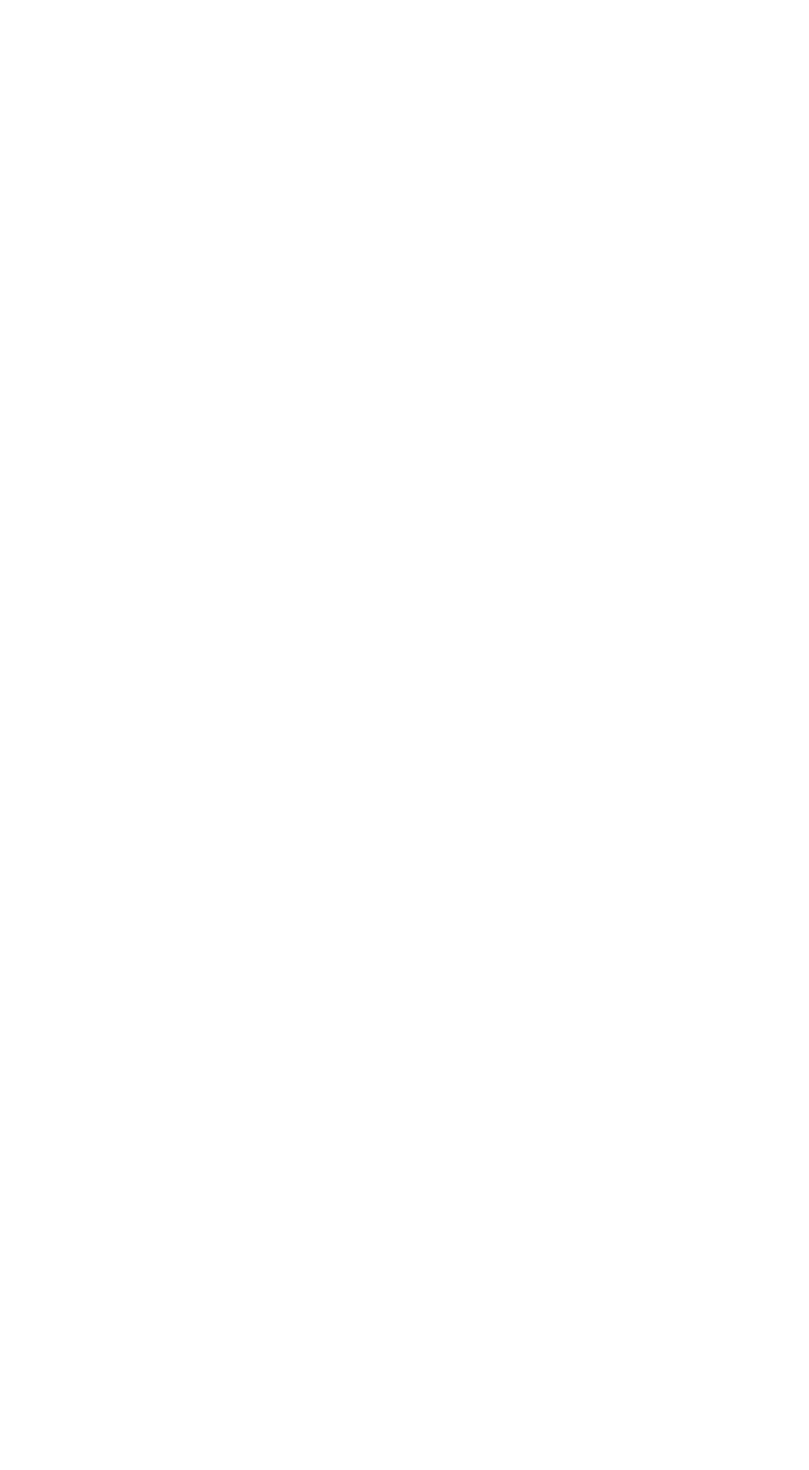
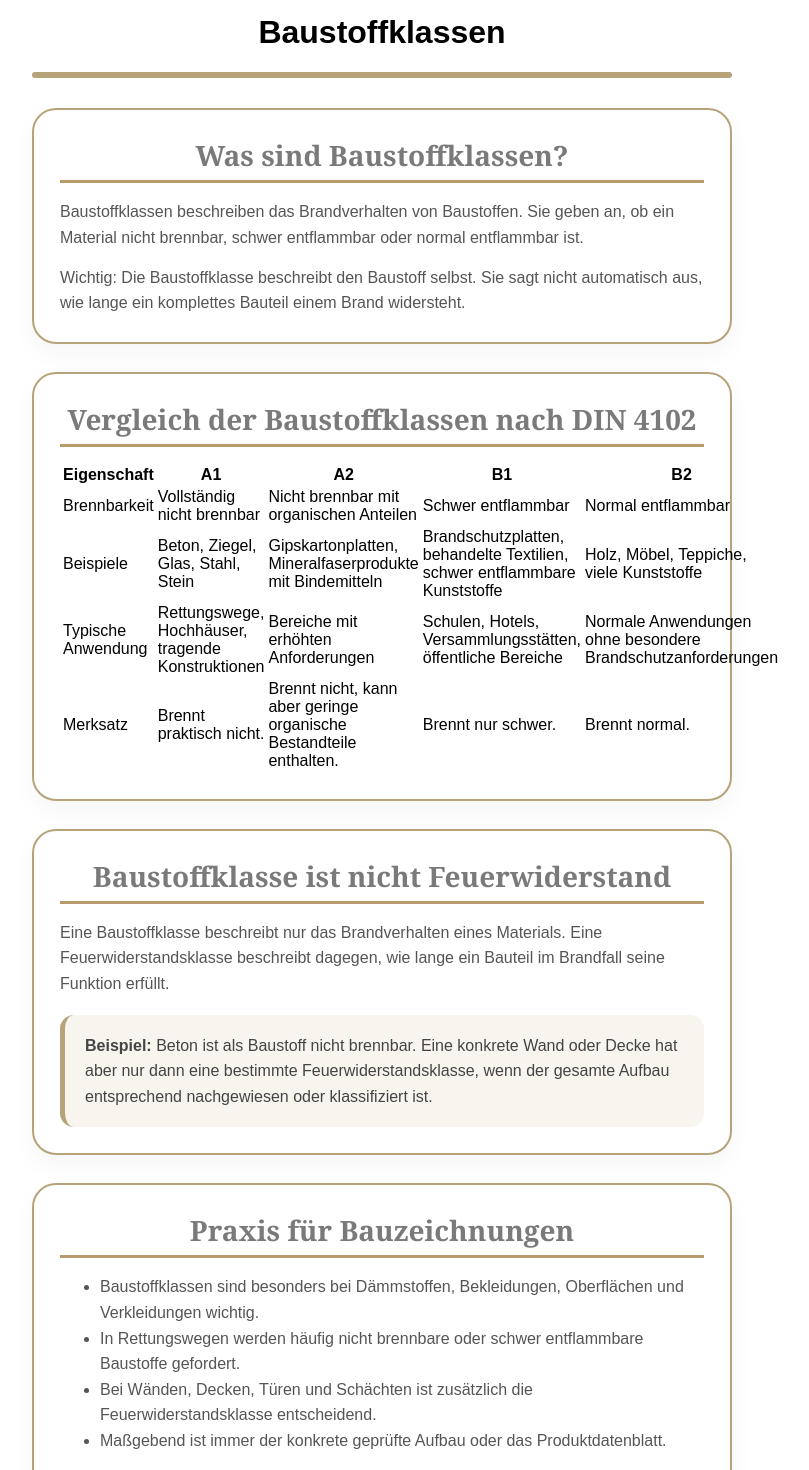
Before and after one commit to davidfischercounter-cell/ADS-Tool, a React (Vite) app: page /brandschutz/baustoffklassen in a window 1280 px wide. Before the commit this address had no page. Shown: the part 180-1650 px from the top of the page, without its empty margins (258-1067 px from the left). Before the commit the page ends 800 px from the top, so only its background shows below. Built offline with nearby package versions, Linux system fonts and the light colour scheme.

Commit message:
Baustoffklassen

```diff
--- a/src/App.jsx
+++ b/src/App.jsx
@@ -3,12 +3,13 @@ import { Routes, Route } from "react-router-dom";
 
 import Layout from "./components/Layout.jsx";
 import "./styles/styles.css";
+
 import BauNVO from "./pages/BauNVO.jsx";
-
 import BBQTool from "./pages/BBQTool.jsx";
 import BBQReport from "./pages/BBQReport.jsx";
+import Abstandsflaechen from "./pages/Abstandsflaechen.jsx";
 
-import Abstandsflaechen from "./pages/Abstandsflaechen.jsx";
+import BrandschutzBaustoffklassen from "./pages/BrandschutzBaustoffklassen.jsx";
 
 import Home from "./pages/Home.jsx";
 import Revit from "./pages/Revit.jsx";
@@ -16,11 +17,14 @@ import Solutions from "./pages/Solutions.jsx";
 import Requests from "./pages/Requests.jsx";
 import Clouds from "./pages/Clouds.jsx";
 import Tools from "./pages/Tools.jsx";
+import Brandschutz from "./pages/Brandschutz.jsx";
+
 import RevitModellierung from "./pages/RevitModellierung.jsx";
 import RevitFamilien from "./pages/RevitFamilien.jsx";
 import RevitImport from "./pages/RevitImport.jsx";
 import RevitZusammenarbeit from "./pages/RevitZusammenarbeit.jsx";
 import RevitDarstellung from "./pages/RevitDarstellung.jsx";
+
 import GRZGFZ from "./pages/GRZGFZ.jsx";
 import LBOFinder from "./pages/LBOFinder.jsx";
 import BauGB from "./pages/BauGB.jsx";
@@ -37,10 +41,19 @@ function App() {
       <Routes>
         <Route element={<Layout />}>
           <Route path="/" element={<Home />} />
+
           <Route path="/revit" element={<Revit />} />
+          <Route path="/clouds" element={<Clouds />} />
           <Route path="/solutions" element={<Solutions />} />
           <Route path="/requests" element={<Requests />} />
-          <Route path="/clouds" element={<Clouds />} />
+          <Route path="/tools" element={<Tools />} />
+          <Route path="/brandschutz" element={<Brandschutz />} />
+
+          <Route
+            path="/brandschutz/baustoffklassen"
+            element={<BrandschutzBaustoffklassen />}
+          />
+
           <Route path="/bbq" element={<BBQTool />} />
           <Route path="/bbq-report" element={<BBQReport />} />
 
@@ -48,8 +61,6 @@ function App() {
             path="/tools/bauvorlagen-darstellung"
             element={<BauvorlagenDarstellung />}
           />
-
-          <Route path="/tools" element={<Tools />} />
           <Route path="/tools/baugb" element={<BauGB />} />
           <Route
             path="/tools/abstandsflaechen"
@@ -58,6 +69,7 @@ function App() {
           <Route path="/tools/baunvo" element={<BauNVO />} />
           <Route path="/tools/grz-gfz" element={<GRZGFZ />} />
           <Route path="/tools/lbo-finder" element={<LBOFinder />} />
+
           <Route path="/revit/modellierung" element={<RevitModellierung />} />
           <Route path="/revit/familien" element={<RevitFamilien />} />
           <Route path="/revit/import" element={<RevitImport />} />
--- /dev/null
+++ b/src/pages/Brandschutz.jsx
@@ -0,0 +1,28 @@
+import { Link } from "react-router-dom";
+import "../styles/dashboard.css";
+
+function Brandschutz() {
+  return (
+    <div className="dashboard">
+      <div className="tile-grid">
+        <Link to="/brandschutz/baustoffklassen" className="tile">
+          Baustoffklassen
+        </Link>
+
+        <Link to="/brandschutz/klassifizierung" className="tile">
+          Klassifizierung
+        </Link>
+
+        <Link to="/brandschutz/bmabwa" className="tile">
+          BMA/BWA
+        </Link>
+
+        <Link to="/brandschutz/brandwand" className="tile">
+          Brandwand vs. F90
+        </Link>
+      </div>
+    </div>
+  );
+}
+
+export default Brandschutz;
--- /dev/null
+++ b/src/pages/BrandschutzBaustoffklassen.jsx
@@ -0,0 +1,130 @@
+import "../styles/dashboard.css";
+import "../styles/styles.css";
+
+function BrandschutzBaustoffklassen() {
+  return (
+    <div className="dashboard">
+      <div className="page-banner">
+        <h1>Baustoffklassen</h1>
+        <div className="page-line"></div>
+      </div>
+
+      <section className="content-card">
+        <h2>Was sind Baustoffklassen?</h2>
+        <p>
+          Baustoffklassen beschreiben das Brandverhalten von Baustoffen. Sie
+          geben an, ob ein Material nicht brennbar, schwer entflammbar oder
+          normal entflammbar ist.
+        </p>
+        <p>
+          Wichtig: Die Baustoffklasse beschreibt den Baustoff selbst. Sie sagt
+          nicht automatisch aus, wie lange ein komplettes Bauteil einem Brand
+          widersteht.
+        </p>
+      </section>
+
+      <section className="content-card">
+        <h2>Vergleich der Baustoffklassen nach DIN 4102</h2>
+
+        <div className="brand-table-wrapper">
+          <table className="brand-table-real">
+            <thead>
+              <tr>
+                <th>Eigenschaft</th>
+                <th>A1</th>
+                <th>A2</th>
+                <th>B1</th>
+                <th>B2</th>
+              </tr>
+            </thead>
+            <tbody>
+              <tr>
+                <td className="brand-row-title">Brennbarkeit</td>
+                <td>Vollständig nicht brennbar</td>
+                <td>Nicht brennbar mit organischen Anteilen</td>
+                <td>Schwer entflammbar</td>
+                <td>Normal entflammbar</td>
+              </tr>
+
+              <tr>
+                <td className="brand-row-title">Beispiele</td>
+                <td>Beton, Ziegel, Glas, Stahl, Stein</td>
+                <td>
+                  Gipskartonplatten, Mineralfaserprodukte mit Bindemitteln
+                </td>
+                <td>
+                  Brandschutzplatten, behandelte Textilien, schwer entflammbare
+                  Kunststoffe
+                </td>
+                <td>Holz, Möbel, Teppiche, viele Kunststoffe</td>
+              </tr>
+
+              <tr>
+                <td className="brand-row-title">Typische Anwendung</td>
+                <td>Rettungswege, Hochhäuser, tragende Konstruktionen</td>
+                <td>Bereiche mit erhöhten Anforderungen</td>
+                <td>
+                  Schulen, Hotels, Versammlungsstätten, öffentliche Bereiche
+                </td>
+                <td>
+                  Normale Anwendungen ohne besondere Brandschutzanforderungen
+                </td>
+              </tr>
+
+              <tr>
+                <td className="brand-row-title">Merksatz</td>
+                <td>Brennt praktisch nicht.</td>
+                <td>
+                  Brennt nicht, kann aber geringe organische Bestandteile
+                  enthalten.
+                </td>
+                <td>Brennt nur schwer.</td>
+                <td>Brennt normal.</td>
+              </tr>
+            </tbody>
+          </table>
+        </div>
+      </section>
+
+      <section className="content-card">
+        <h2>Baustoffklasse ist nicht Feuerwiderstand</h2>
+        <p>
+          Eine Baustoffklasse beschreibt nur das Brandverhalten eines Materials.
+          Eine Feuerwiderstandsklasse beschreibt dagegen, wie lange ein Bauteil
+          im Brandfall seine Funktion erfüllt.
+        </p>
+
+        <div className="info-box">
+          <strong>Beispiel:</strong> Beton ist als Baustoff nicht brennbar. Eine
+          konkrete Wand oder Decke hat aber nur dann eine bestimmte
+          Feuerwiderstandsklasse, wenn der gesamte Aufbau entsprechend
+          nachgewiesen oder klassifiziert ist.
+        </div>
+      </section>
+
+      <section className="content-card">
+        <h2>Praxis für Bauzeichnungen</h2>
+        <ul>
+          <li>
+            Baustoffklassen sind besonders bei Dämmstoffen, Bekleidungen,
+            Oberflächen und Verkleidungen wichtig.
+          </li>
+          <li>
+            In Rettungswegen werden häufig nicht brennbare oder schwer
+            entflammbare Baustoffe gefordert.
+          </li>
+          <li>
+            Bei Wänden, Decken, Türen und Schächten ist zusätzlich die
+            Feuerwiderstandsklasse entscheidend.
+          </li>
+          <li>
+            Maßgebend ist immer der konkrete geprüfte Aufbau oder das
+            Produktdatenblatt.
+          </li>
+        </ul>
+      </section>
+    </div>
+  );
+}
+
+export default BrandschutzBaustoffklassen;
--- a/src/pages/Home.jsx
+++ b/src/pages/Home.jsx
@@ -20,6 +20,11 @@ function Home() {
         <Link to="/requests" className="tile">
           Anfragen
         </Link>
+
+        <Link to="/brandschutz" className="tile">
+          Brandschutz
+        </Link>
+
         <Link to="/tools" className="tile">
           Tools
         </Link>
--- a/src/styles/styles.css
+++ b/src/styles/styles.css
@@ -569,3 +569,112 @@ body {
     font-size: 22px;
   }
 }
+
+/* =========================
+   BRANDSCHUTZ
+========================= */
+
+.content-card {
+  max-width: 1100px;
+  margin: 0 auto 28px;
+  padding: 26px;
+  background: #ffffff;
+  border: 2px solid #b7a37a;
+  border-radius: 24px;
+  box-sizing: border-box;
+  box-shadow: 0 10px 24px rgba(0, 0, 0, 0.04);
+}
+
+.content-card h2 {
+  margin: 0 0 16px;
+  text-align: center;
+  font-size: 28px;
+  color: #7a7a7a;
+  font-family: Georgia, "Times New Roman", serif;
+}
+
+.content-card p,
+.content-card li {
+  color: #555555;
+  font-size: 16px;
+  line-height: 1.6;
+}
+
+.content-card p {
+  margin: 0 0 14px;
+}
+
+.content-card p:last-child {
+  margin-bottom: 0;
+}
+
+.brand-table {
+  display: grid;
+  grid-template-columns: 1.1fr repeat(4, 1fr);
+  gap: 10px;
+  margin-top: 22px;
+}
+
+.brand-cell {
+  min-height: 78px;
+  padding: 16px;
+  border-radius: 10px;
+  background: #f28c28;
+  color: #ffffff;
+  border: 1px solid #8b5a2b;
+  display: flex;
+  align-items: center;
+  justify-content: center;
+  text-align: center;
+  font-size: 15px;
+  line-height: 1.3;
+  box-sizing: border-box;
+}
+
+.brand-head {
+  min-height: 52px;
+  background: #444444;
+  font-size: 20px;
+  font-weight: 700;
+}
+
+.brand-label {
+  justify-content: flex-start;
+  text-align: left;
+  background: #c7772d;
+  font-size: 18px;
+  font-weight: 700;
+}
+
+.info-box {
+  margin-top: 18px;
+  padding: 18px 20px;
+  border-left: 5px solid #b7a37a;
+  background: #f8f5ef;
+  border-radius: 14px;
+  color: #444444;
+  line-height: 1.6;
+}
+
+@media (max-width: 900px) {
+  .content-card {
+    padding: 22px 16px;
+    border-radius: 18px;
+  }
+
+  .content-card h2 {
+    font-size: 24px;
+  }
+
+  .brand-table {
+    grid-template-columns: 1fr;
+  }
+
+  .brand-cell,
+  .brand-head,
+  .brand-label {
+    min-height: auto;
+    justify-content: center;
+    text-align: center;
+  }
+}
```
